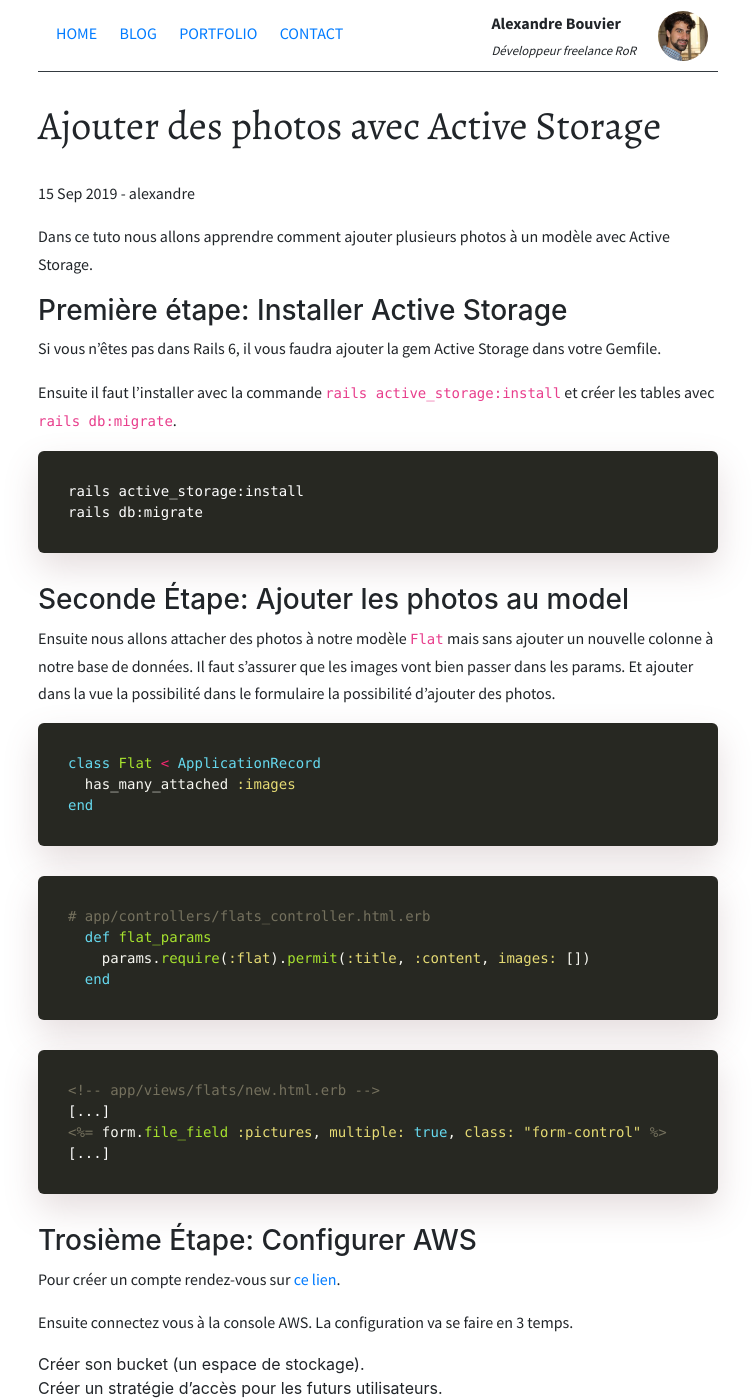
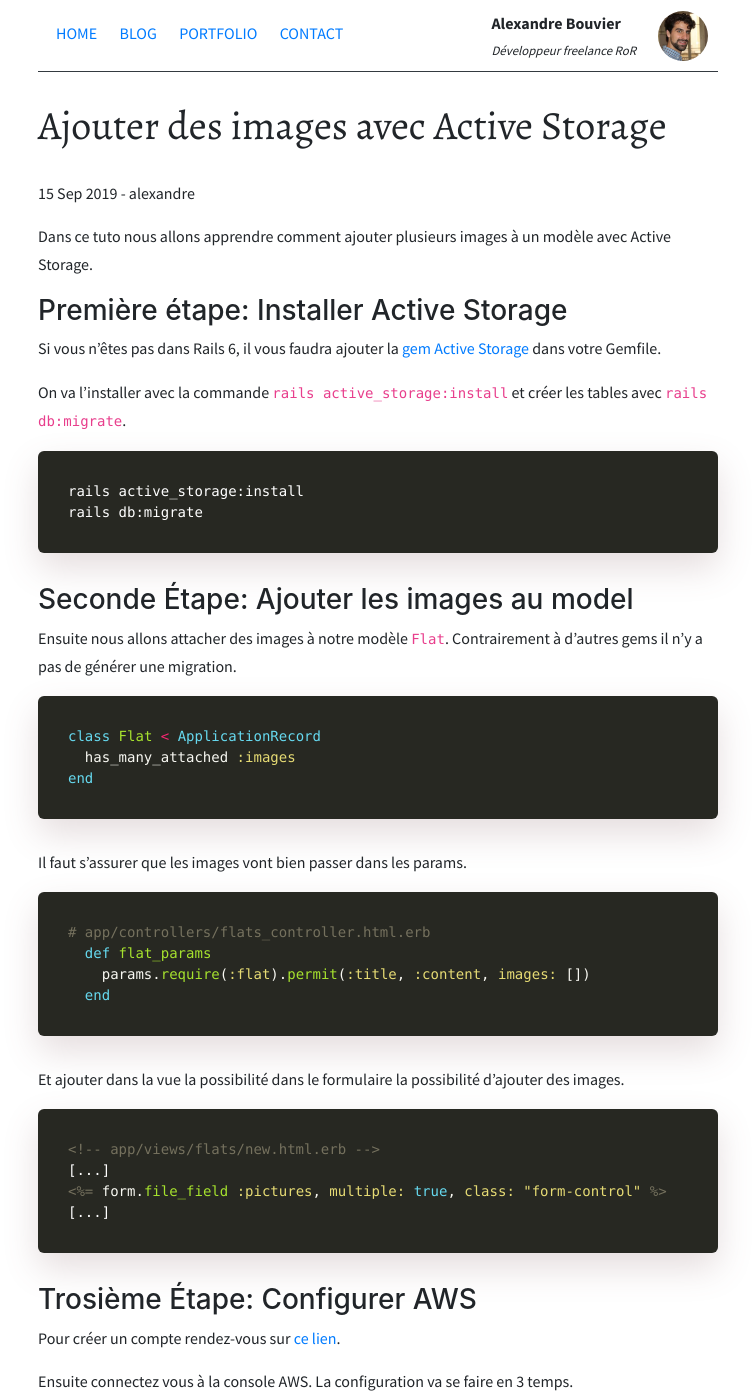
Before and after one commit to alexandrebk/alexandrebk.github.io, a Jekyll site: the page built from _posts/2019-09-15-active-storage.md, in a window 1280 px wide and 1400 px high. Shown: the whole window, without its empty margins (262-1017 px from the left). Built offline with Jekyll 4.4.1, drawn with Linux system fonts in a browser that asks for light colours; nearby versions of some CDN libraries; some of the changed text lies outside the part shown.

Commit message:
Relecture Active Storage

````diff
--- a/_posts/2019-09-15-active-storage.md
+++ b/_posts/2019-09-15-active-storage.md
@@ -1,31 +1,32 @@
 ---
 layout: post
-title:  "Ajouter des photos avec Active Storage"
+title:  "Ajouter des images avec Active Storage"
 author: alexandre
 ---
 
-Dans ce tuto nous allons apprendre comment ajouter plusieurs photos à un modèle avec Active Storage.
+Dans ce tuto nous allons apprendre comment ajouter plusieurs images à un modèle avec Active Storage.
 
 ### Première étape: Installer Active Storage
 
-Si vous n'êtes pas dans Rails 6, il vous faudra ajouter la gem Active Storage dans votre Gemfile.
+Si vous n'êtes pas dans Rails 6, il vous faudra ajouter la [gem Active Storage](https://github.com/rails/activestorage/tree/archive) dans votre Gemfile.
 
-Ensuite il faut l'installer avec la commande `rails active_storage:install` et créer les tables avec `rails db:migrate`.
+On va l'installer avec la commande `rails active_storage:install` et créer les tables avec `rails db:migrate`.
 
-```
+```sh
 rails active_storage:install
 rails db:migrate
 ```
 
-### Seconde Étape: Ajouter les photos au model
+### Seconde Étape: Ajouter les images au model
 
-Ensuite nous allons attacher des photos à notre modèle `Flat` mais sans ajouter un nouvelle colonne à notre base de données. Il faut s'assurer que les images vont bien passer dans les params. Et ajouter dans la vue la possibilité dans le formulaire la possibilité d'ajouter des photos.
+Ensuite nous allons attacher des images à notre modèle `Flat`. Contrairement à d'autres gems il n'y a pas de générer une migration.
 
 ```ruby
 class Flat < ApplicationRecord
   has_many_attached :images
 end
 ```
+Il faut s'assurer que les images vont bien passer dans les params.
 
 ```ruby
 # app/controllers/flats_controller.html.erb
@@ -33,6 +34,8 @@ end
     params.require(:flat).permit(:title, :content, images: [])
   end
 ```
+
+Et ajouter dans la vue la possibilité dans le formulaire la possibilité d'ajouter des images.
 
 ```erb
 <!-- app/views/flats/new.html.erb -->
@@ -75,9 +78,7 @@ Pour les utilisateurs il faut choisir un nom d'utilisateur et ensuite un service
 ![](/images/posts/active-storage/14.png)
 ![](/images/posts/active-storage/15.png)
 
-### Trosième Étape:
-
-Ajouter votre bucket AWS
+### Quatrième Étape: Configuration sur l'app.
 
 ```yaml
 # config/storage.yml
@@ -104,10 +105,9 @@ Il faut sépcifier à l'environnement de production (c'est à dire sur Heroku) q
 config.active_storage.service = :amazon
 ```
 
-### Quatrième étape: Intégrer au seeds
+### Cinquième étape: Seeder des images
 
 ```ruby
 # db/seeds.rb
 Flat.first.images.attach(io: File.open(my_image_path), filename: 'image_name.png', content_type: 'image/png')
-
 ```
````
Also changed, not shown: images/posts/active-storage/02.png, images/posts/active-storage/10.png, images/posts/active-storage/12.png, images/posts/active-storage/13.png, images/posts/active-storage/14.png, images/posts/active-storage/15.png.
